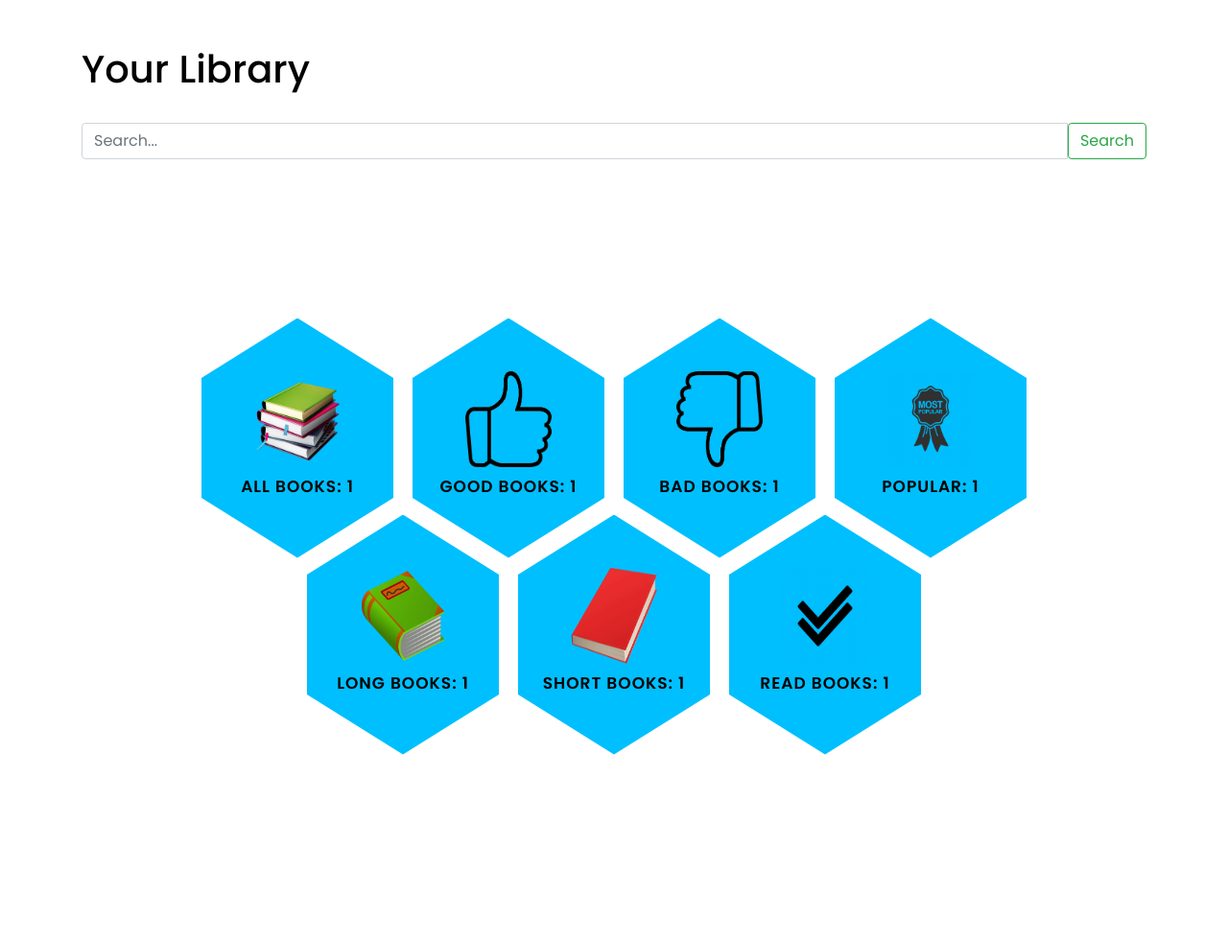
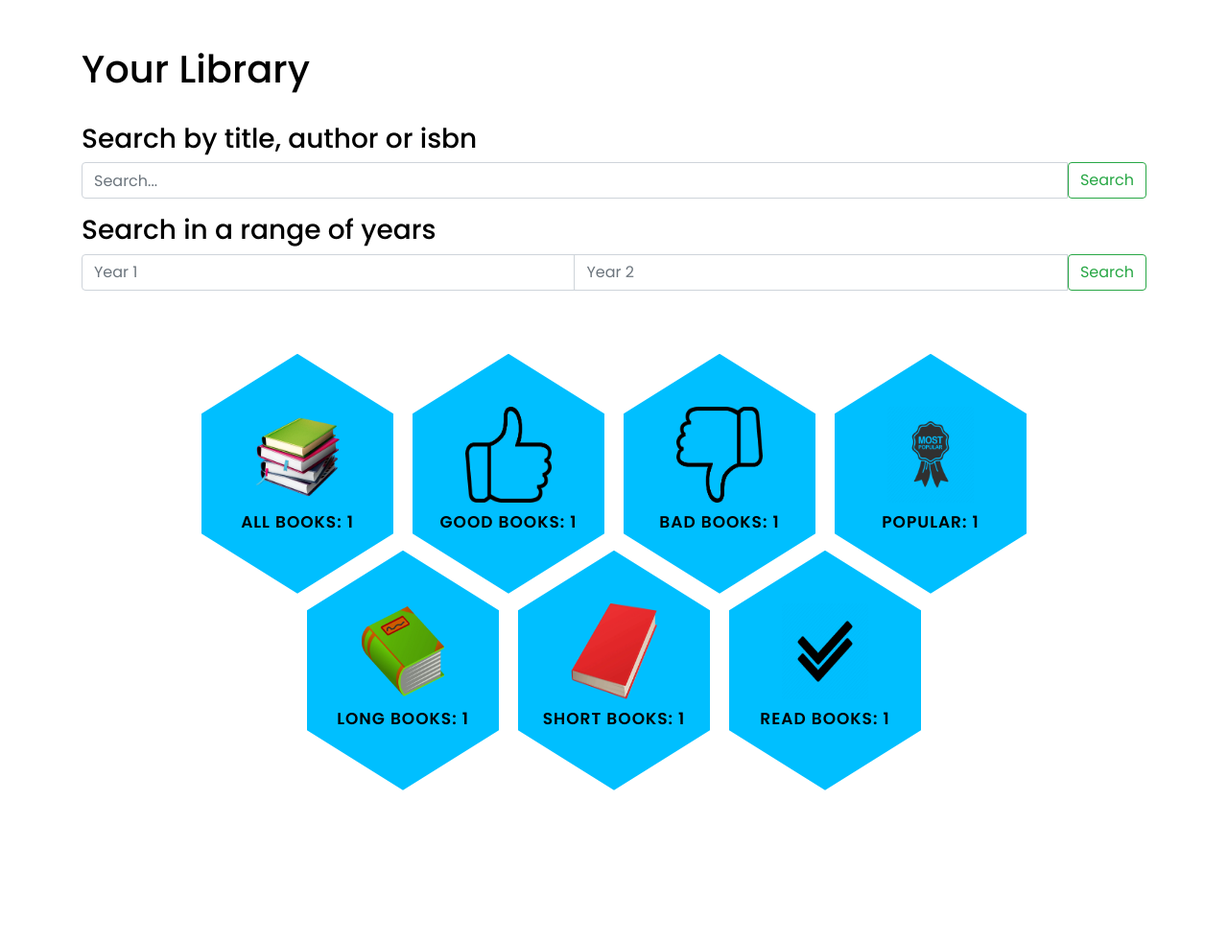
Before and after one commit to trcoelhoo/ws-tp2, a Django app: template books/templates/index.html in a window 1280 px wide. Shown: the part 63-1045 px from the top of the page at 96% size. After the commit the page ends 887 px from the top, so only its background shows below. Run offline with Django 4.2, Linux system fonts and the light colour scheme; the template is opened without the code that fills it: most values are stand-ins (such as "Sample title", 1, 10 or a date in 2020); some libraries are stand-ins or nearby versions.

Commit message:
Search by years

```diff
--- a/books/BooksApp/static/css/menu.css
+++ b/books/BooksApp/static/css/menu.css
@@ -9,7 +9,7 @@
     display: flex;
     justify-content: center;
     align-items: center;
-    min-height: 100vh;
+    min-height: 75vh;
 
 }
 .menu{
--- a/books/books/urls.py
+++ b/books/books/urls.py
@@ -36,4 +36,5 @@ urlpatterns = [
     path('categories/short/', views.long_books, name="short_books"),
     path('categories/read/', views.seen_books, name="read_books"),
     path('search/', views.search_books, name="search_books"),
+    path('search/years/', views.search_books_by_years, name="search_books_by_years"),
 ]
--- a/books/templates/index.html
+++ b/books/templates/index.html
@@ -21,6 +21,7 @@
         <h1>Your Library</h1>
 
         <br>
+        <h3>Search by title, author or isbn</h3>
 
         <form action="{% url 'search_books' %}" >
             <div class="input-group mb-3">
@@ -28,6 +29,17 @@
                 <button class="btn btn-outline-success my-2 my-sm-0" type="submit">Search</button>
             </div>
         </form>
+
+        <h3>Search in a range of years</h3>
+        <!-- search books between 2 years -->
+        <form action="{% url 'search_books_by_years' %}" >
+            <div class="input-group mb-3">
+                <input type="number" id="year1" class="form-control" placeholder="Year 1" aria-label="Year 1" name="year1">
+                <input type="number" id="year2" class="form-control" placeholder="Year 2" aria-label="Year 2" name="year2">
+                <button class="btn btn-outline-success my-2 my-sm-0" type="submit">Search</button>
+            </div>
+        </form>
+
     <div class="menu">
         <div class = "hexagonArea first">
             <a href="{% url 'books' %}">
```
Also changed, not shown: books/BooksApp/views.py (+10 -0 lines).
